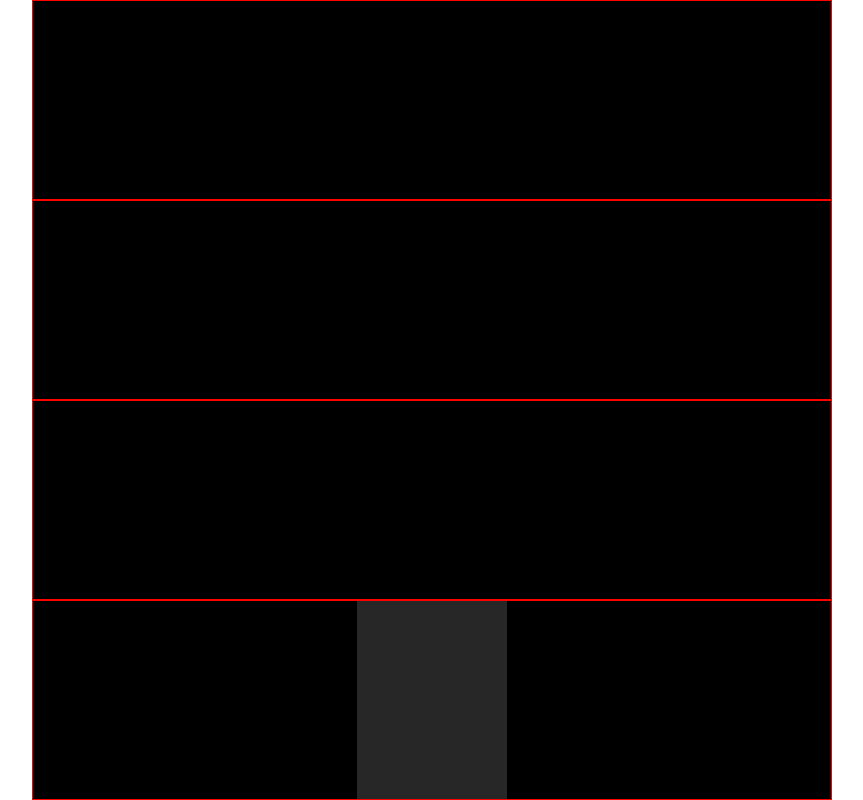
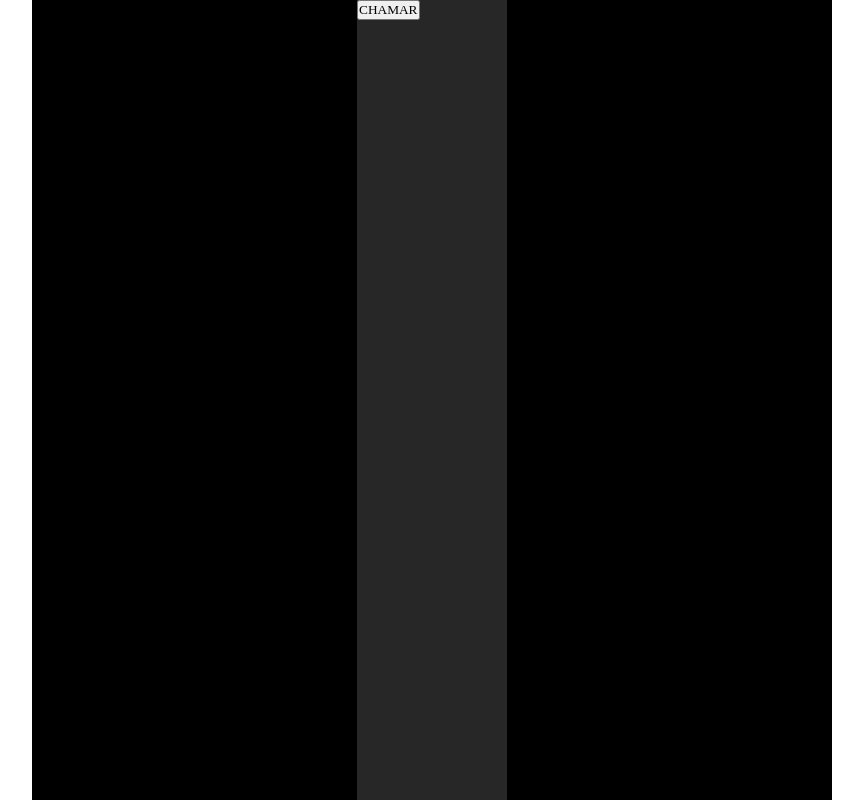
Before and after one commit to joaootaviofm/elevatorSystem, a plain HTML site: page index.html in a window 1280 px wide. Shown: the whole page, without its empty margins (208-1071 px from the left). Drawn offline with Linux system fonts and the light colour scheme; a web font is replaced by a local one.

Commit message:
divs para andares removidas
btn call first floor adicionado

```diff
--- a/index.html
+++ b/index.html
@@ -8,19 +8,8 @@
 </head>
 <body>
     <div class="building">
-        <div class="floors" id="fourthFloor">
-
-        </div>
-        <div class="floors" id="thirdFloor">
-
-        </div>
-        <div class="floors" id="secondFloor">
-
-        </div>
-        <div class="floors" id="firstFloor">
-            <div id="door">
-
-            </div>
+        <div id="door">
+            <button id="doorCallButton">CHAMAR</button>
         </div>
     </div>
     <script src="script.js"></script>
```
